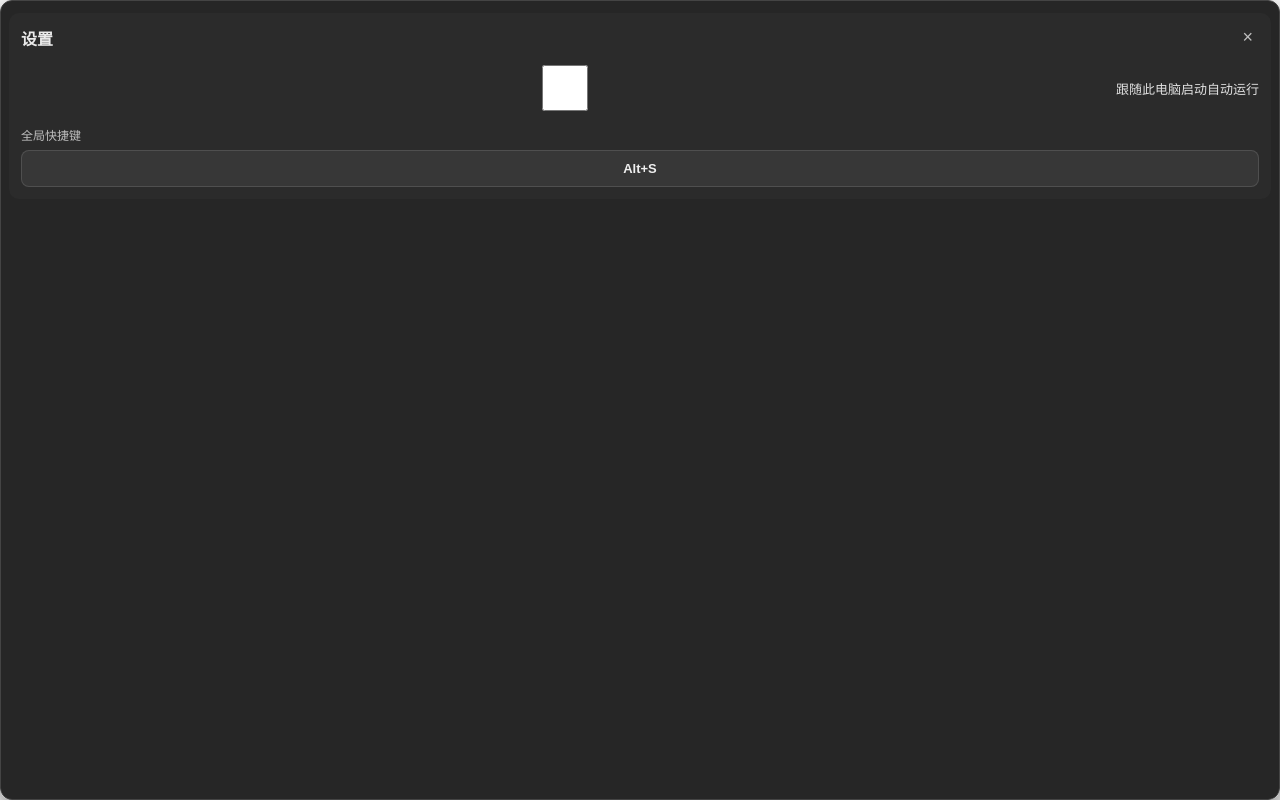
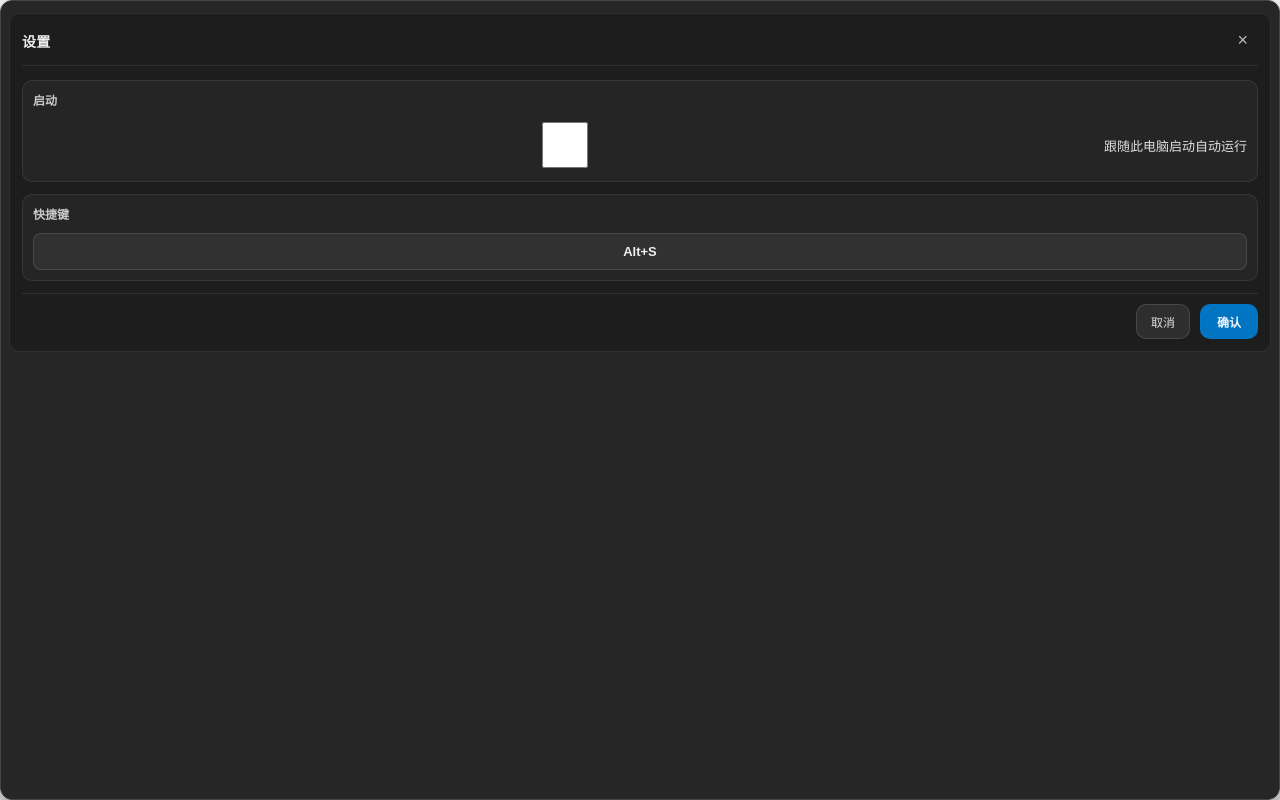
Before and after one commit to zsh-21/local-search, a React (Vite) app: page / in a window 1280 px wide. Both pictures are taken after a click on the button "设置". Built offline with nearby package versions, Linux system fonts and the light colour scheme.

Commit message:
feat: 设置了开机启动&快捷键可以生效

```diff
--- a/src/App.css
+++ b/src/App.css
@@ -242,7 +242,8 @@ input::placeholder {
 
 .settings-panel {
 	margin-top: 4px;
-	background: rgba(47, 47, 47, 0.6);
+	background: rgba(30, 30, 30, 0.96);
+	border: 1px solid rgba(255, 255, 255, 0.08);
 	border-radius: 10px;
 	padding: 12px;
 	display: flex;
@@ -256,7 +257,14 @@ input::placeholder {
 	justify-content: space-between;
 	align-items: center;
 	font-weight: 600;
-	color: rgba(255, 255, 255, 0.9);
+	color: rgba(255, 255, 255, 0.92);
+	padding-bottom: 10px;
+	border-bottom: 1px solid rgba(255, 255, 255, 0.08);
+}
+
+.settings-title {
+	font-size: 14px;
+	letter-spacing: 0.2px;
 }
 
 .close-settings {
@@ -265,7 +273,7 @@ input::placeholder {
 	color: rgba(255, 255, 255, 0.7);
 	font-size: 18px;
 	cursor: pointer;
-	padding: 2px 6px;
+	padding: 4px 10px;
 	border-radius: 6px;
 }
 
@@ -277,6 +285,23 @@ input::placeholder {
 	display: flex;
 	flex-direction: column;
 	gap: 12px;
+	padding-top: 2px;
+}
+
+.settings-group {
+	background: rgba(255, 255, 255, 0.04);
+	border: 1px solid rgba(255, 255, 255, 0.08);
+	border-radius: 10px;
+	padding: 10px;
+	display: flex;
+	flex-direction: column;
+	gap: 10px;
+}
+
+.settings-group-title {
+	color: rgba(255, 255, 255, 0.75);
+	font-size: 12px;
+	font-weight: 600;
 }
 
 .setting-row {
@@ -286,17 +311,6 @@ input::placeholder {
 	color: rgba(255, 255, 255, 0.85);
 	font-size: 13px;
 	user-select: none;
-}
-
-.setting-block {
-	display: flex;
-	flex-direction: column;
-	gap: 6px;
-}
-
-.setting-label {
-	color: rgba(255, 255, 255, 0.7);
-	font-size: 12px;
 }
 
 .shortcut-input {
@@ -309,9 +323,56 @@ input::placeholder {
 	font-weight: 600;
 	text-align: center;
 	outline: none;
+	cursor: pointer;
+}
+
+.shortcut-input:hover {
+	background: rgba(255, 255, 255, 0.08);
+}
+
+.shortcut-input:focus {
+	border-color: rgba(0, 122, 204, 0.9);
+	background: rgba(0, 122, 204, 0.12);
 }
 
 .settings-error {
 	color: rgba(255, 120, 120, 0.95);
 	font-size: 12px;
 }
+
+.settings-footer {
+	display: flex;
+	justify-content: flex-end;
+	gap: 10px;
+	padding-top: 10px;
+	border-top: 1px solid rgba(255, 255, 255, 0.08);
+}
+
+.settings-cancel {
+	background: rgba(255, 255, 255, 0.08);
+	border: 1px solid rgba(255, 255, 255, 0.12);
+	color: rgba(255, 255, 255, 0.85);
+	cursor: pointer;
+	font-size: 12px;
+	padding: 8px 14px;
+	border-radius: 10px;
+}
+
+.settings-cancel:hover {
+	background: rgba(255, 255, 255, 0.14);
+}
+
+.settings-confirm {
+	background: rgba(0, 122, 204, 0.95);
+	border: 1px solid rgba(0, 122, 204, 0.95);
+	color: rgba(255, 255, 255, 0.95);
+	cursor: pointer;
+	font-size: 12px;
+	padding: 8px 16px;
+	border-radius: 10px;
+	font-weight: 700;
+}
+
+.settings-confirm:hover {
+	background: rgba(0, 122, 204, 1);
+}
--- a/src/App.tsx
+++ b/src/App.tsx
@@ -28,6 +28,7 @@ function App() {
 	const [isIndexing, setIsIndexing] = useState(false);
 	const [showSettings, setShowSettings] = useState(false);
 	const [settings, setSettings] = useState<AppSettings>({ autoStart: false, shortcut: 'Alt+S' });
+	const [draftSettings, setDraftSettings] = useState<AppSettings>({ autoStart: false, shortcut: 'Alt+S' });
 	const [settingsError, setSettingsError] = useState('');
 	const inputRef = useRef<HTMLInputElement>(null);
 	const listRef = useRef<any>(null);
@@ -51,7 +52,10 @@ function App() {
 			setShowSettings(true);
 			setSettingsError('');
 			window.ipcRenderer?.invoke('get-settings').then((s: AppSettings) => {
-				if (s && typeof s === 'object') setSettings(s);
+				if (s && typeof s === 'object') {
+					setSettings(s);
+					setDraftSettings(s);
+				}
 			});
 		};
 
@@ -59,7 +63,10 @@ function App() {
 		window.ipcRenderer?.on('open-settings', handleOpenSettings);
 
 		window.ipcRenderer?.invoke('get-settings').then((s: AppSettings) => {
-			if (s && typeof s === 'object') setSettings(s);
+			if (s && typeof s === 'object') {
+				setSettings(s);
+				setDraftSettings(s);
+			}
 		});
 
 		return () => {
@@ -70,7 +77,7 @@ function App() {
 
 	useEffect(() => {
 		if (showSettings) {
-			window.ipcRenderer?.invoke('resize-window', 260);
+			window.ipcRenderer?.invoke('resize-window', 320);
 			return;
 		}
 
@@ -144,6 +151,7 @@ function App() {
 			if (showSettings) {
 				setShowSettings(false);
 				setSettingsError('');
+				setDraftSettings(settings);
 				setTimeout(() => inputRef.current?.focus(), 50);
 			} else {
 				window.ipcRenderer?.invoke('hide-window');
@@ -169,7 +177,10 @@ function App() {
 		setShowSettings(true);
 		setSettingsError('');
 		const s = (await window.ipcRenderer?.invoke('get-settings')) as AppSettings | undefined;
-		if (s && typeof s === 'object') setSettings(s);
+		if (s && typeof s === 'object') {
+			setSettings(s);
+			setDraftSettings(s);
+		}
 	};
 
 	const normalizeKey = (key: string) => {
@@ -183,13 +194,30 @@ function App() {
 		return key;
 	};
 
-	const updateSettings = async (next: AppSettings) => {
-		setSettings(next);
+	const updateDraftSettings = (next: AppSettings) => {
+		setDraftSettings(next);
 		setSettingsError('');
-		const resp = (await window.ipcRenderer?.invoke('save-settings', next)) as
+	};
+
+	const saveDraftSettings = async () => {
+		setSettingsError('');
+		const resp = (await window.ipcRenderer?.invoke('save-settings', draftSettings)) as
 			| { ok: boolean; message?: string }
 			| undefined;
-		if (resp && resp.ok === false) setSettingsError(resp.message || '设置保存失败');
+		if (resp?.ok === false) {
+			setSettingsError(resp.message || '设置保存失败');
+			return;
+		}
+		setSettings(draftSettings);
+		setShowSettings(false);
+		setTimeout(() => inputRef.current?.focus(), 50);
+	};
+
+	const closeSettings = () => {
+		setShowSettings(false);
+		setSettingsError('');
+		setDraftSettings(settings);
+		setTimeout(() => inputRef.current?.focus(), 50);
 	};
 
 	const statusText = isSearching
@@ -293,29 +321,32 @@ function App() {
 			) : (
 				<div className="settings-panel" onKeyDown={handleKeyDown}>
 					<div className="settings-header">
-						<span>设置</span>
-						<button className="close-settings" onClick={() => setShowSettings(false)} type="button">
+						<span className="settings-title">设置</span>
+						<button className="close-settings" onClick={closeSettings} type="button" aria-label="关闭">
 							×
 						</button>
 					</div>
 
 					<div className="settings-content">
-						<label className="setting-row">
+						<div className="settings-group">
+							<div className="settings-group-title">启动</div>
+							<label className="setting-row">
 							<input
 								type="checkbox"
-								checked={settings.autoStart}
-								onChange={(e) => updateSettings({ ...settings, autoStart: e.target.checked })}
+								checked={draftSettings.autoStart}
+								onChange={(e) => updateDraftSettings({ ...draftSettings, autoStart: e.target.checked })}
 							/>
-							<span>跟随此电脑启动自动运行</span>
-						</label>
+								<span>跟随此电脑启动自动运行</span>
+							</label>
+						</div>
 
-						<div className="setting-block">
-							<div className="setting-label">全局快捷键</div>
+						<div className="settings-group">
+							<div className="settings-group-title">快捷键</div>
 							<input
 								className="shortcut-input"
 								readOnly
-								value={settings.shortcut}
-								placeholder="按下组合键…"
+								value={draftSettings.shortcut}
+								placeholder="点击后按下组合键…"
 								onKeyDown={(e) => {
 									e.preventDefault();
 									e.stopPropagation();
@@ -332,11 +363,20 @@ function App() {
 
 									parts.push(mainKey);
 									const shortcut = parts.join('+');
-									updateSettings({ ...settings, shortcut });
+									updateDraftSettings({ ...draftSettings, shortcut });
 								}}
 							/>
 							{settingsError ? <div className="settings-error">{settingsError}</div> : null}
 						</div>
+					</div>
+
+					<div className="settings-footer">
+						<button className="settings-cancel" type="button" onClick={closeSettings}>
+							取消
+						</button>
+						<button className="settings-confirm" type="button" onClick={saveDraftSettings}>
+							确认
+						</button>
 					</div>
 				</div>
 			)}
```
Also changed, not shown: electron/main.ts (+12 -3 lines).
